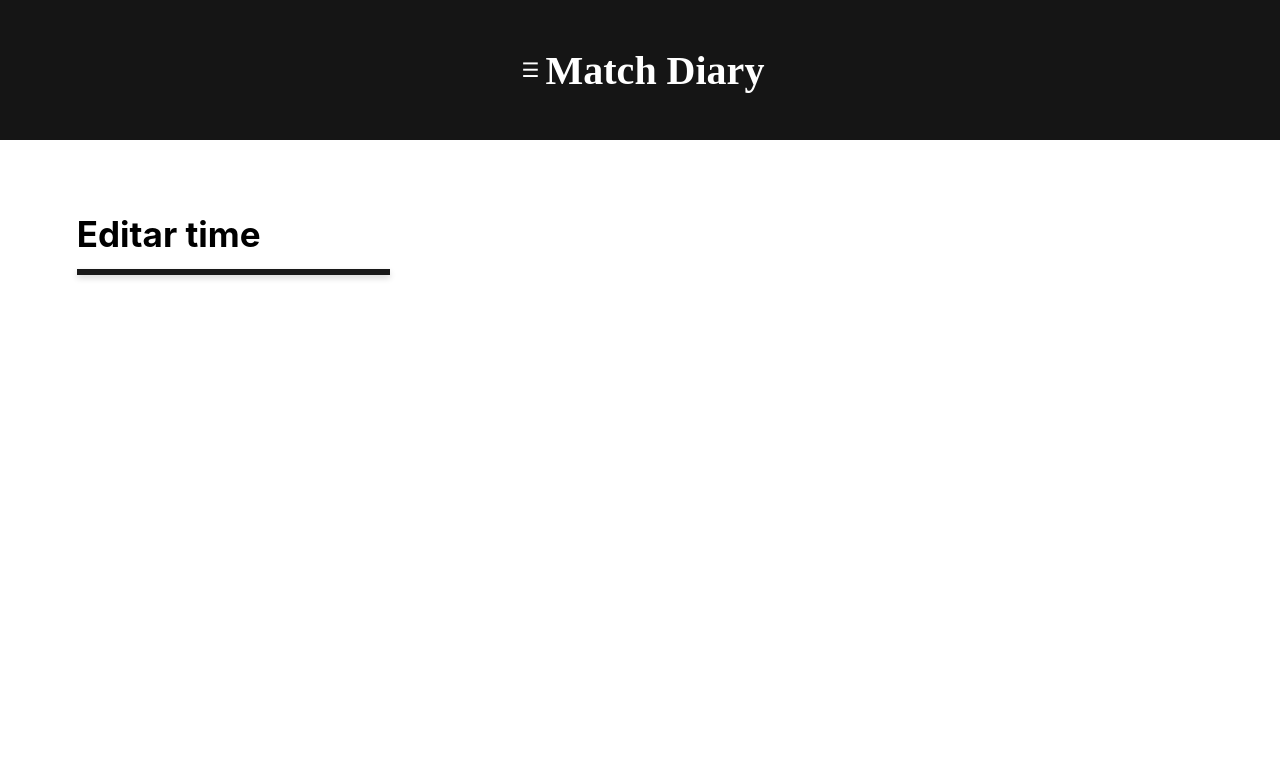
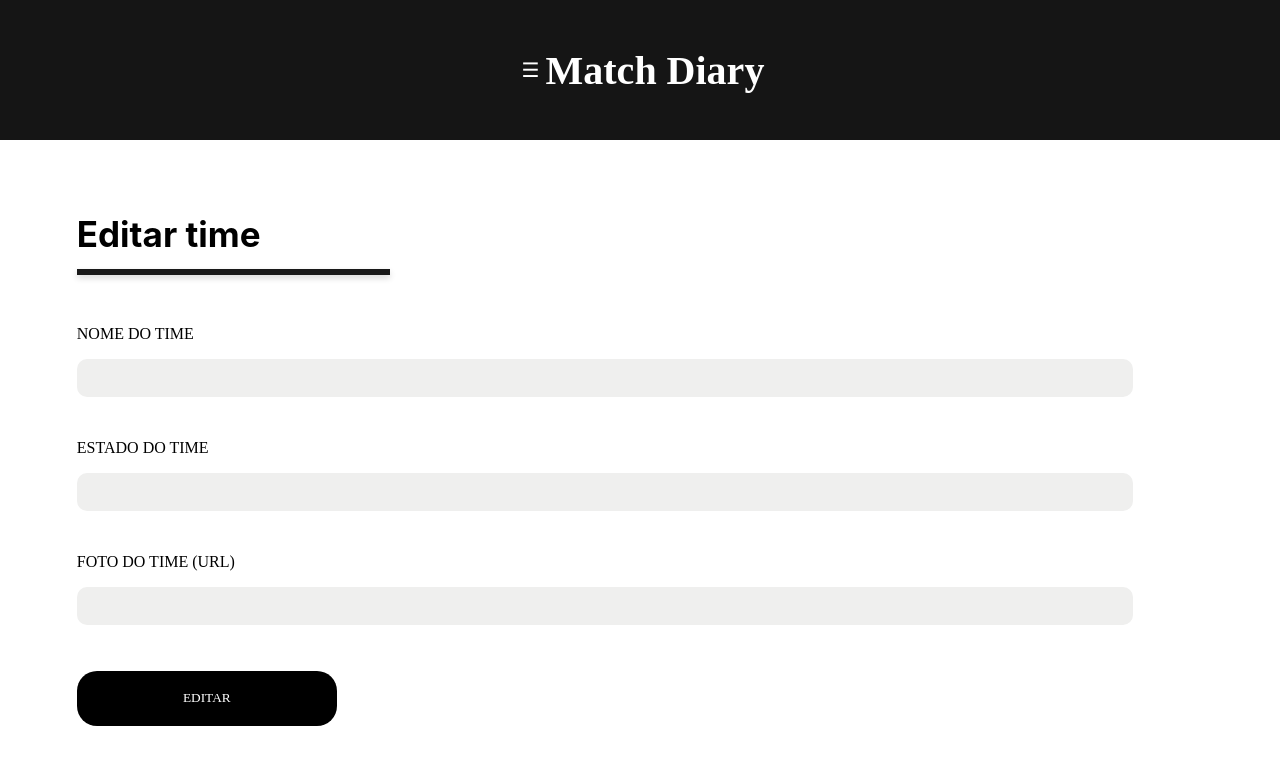
Before and after one commit to masprog2022/matchdiary, a React (Create React App) app in the folder web/: page /team/edit/1 in a window 1280 px wide. Shown: the top 764 px of the page. Built offline with nearby package versions, Linux system fonts and the light colour scheme; no server answers.

Commit message:
feat: add editTeamPage method for edit team

```diff
--- a/web/src/components/Input.tsx
+++ b/web/src/components/Input.tsx
@@ -34,10 +34,6 @@ interface InputProps extends InputHTMLAttributes<HTMLInputElement> {
   label: string;
 }
 
-interface InputProps extends InputHTMLAttributes<HTMLInputElement> {
-  label: string;
-}
-
 export default function Input(props: InputProps) {
   return (
     <InputDiv>
--- a/web/src/pages/team/EditTeamPage.tsx
+++ b/web/src/pages/team/EditTeamPage.tsx
@@ -1,13 +1,77 @@
+import { useEffect, useState } from "react";
+import { useNavigate, useParams } from "react-router-dom";
+import Button from "../../components/Button";
 import Container from "../../components/Container";
+import Input from "../../components/Input";
 import { Navbar } from "../../components/Navbar";
 import Title from "../../components/Title";
+import api from "../../services/api";
 
 export default function EditTeamPage() {
+  const [teamId, setTeamId] = useState<number>(0);
+  const [name, setName] = useState<string>("");
+  const [state, setState] = useState<string>("");
+  const [photoUrl, setPhotoUrl] = useState<string>("");
+
+  const navigate = useNavigate();
+  const { id } = useParams();
+  const teamIdToFetch = id ? parseInt(id, 10) : 0;
+
+  useEffect(() => {
+    const fetchData = async () => {
+      try {
+        const response = await api.getTeamDataById(teamIdToFetch);
+        setTeamId(response.data.id!);
+        setName(response.data.name);
+        setState(response.data.state);
+        setPhotoUrl(response.data.photoUrl);
+      } catch (error) {
+        console.log("Erro ao buscar dados do time:", error);
+      }
+    };
+    fetchData();
+  }, []);
+
+  const handleUpdateTeam = async (e: React.FormEvent) => {
+    e.preventDefault();
+
+    try {
+      await api.editTeam({ id: teamId, name, state, photoUrl });
+
+      setName("");
+      setState("");
+      setPhotoUrl("");
+
+      navigate("/team/list");
+    } catch (error) {
+      console.log("Erro ao adicionar time", error);
+    }
+  };
+
   return (
     <>
       <Navbar />
       <Container>
         <Title title="Editar time" />
+        <form onSubmit={handleUpdateTeam}>
+          <Input
+            value={name}
+            label="Nome do time"
+            onChange={(e) => setName(e.target.value)}
+          />
+          <Input
+            value={state}
+            label="Estado do time"
+            onChange={(e) => setState(e.target.value)}
+          />
+          <Input
+            value={photoUrl}
+            label="Foto do time (Url)"
+            onChange={(e) => setPhotoUrl(e.target.value)}
+          />
+
+          <Button type="submit" name="Editar" />
+        </form>
       </Container>
     </>
   );
--- a/web/src/services/api.ts
+++ b/web/src/services/api.ts
@@ -5,6 +5,8 @@ import { TeamData } from "../interfaces/TeamData";
 
 interface Api {
   getReportsData: () => Promise<AxiosResponse<ReportsData>>;
+  getTeamDataById: (id: number) => Promise<AxiosResponse<TeamData>>;
+  editTeam: (teamData: TeamData) => Promise<AxiosResponse<any>>;
   deleteTeam: (id: number) => Promise<AxiosResponse<any>>;
   getTeamData: () => Promise<AxiosResponse<TeamData[]>>;
   addTeam: (teamData: TeamData) => Promise<AxiosResponse<any>>;
@@ -22,8 +24,9 @@ const instance = axios.create({
 const api: Api = {
   getReportsData: () => instance.get("/reports"),
   getTeamData: () => instance.get("/team/all"),
-
+  editTeam: (teamData: TeamData) => instance.put("/team", teamData),
   getMatchData: () => instance.get("/match/all"),
+  getTeamDataById: (id: number) => instance.get(`/team/${id}`),
   deleteTeam: (id: number) => instance.delete(`/team/${id}`),
   deleteMatch: (id: number) => instance.delete(`/match/${id}`),
   addTeam: (teamData: TeamData) => instance.post("/team", teamData),
```
